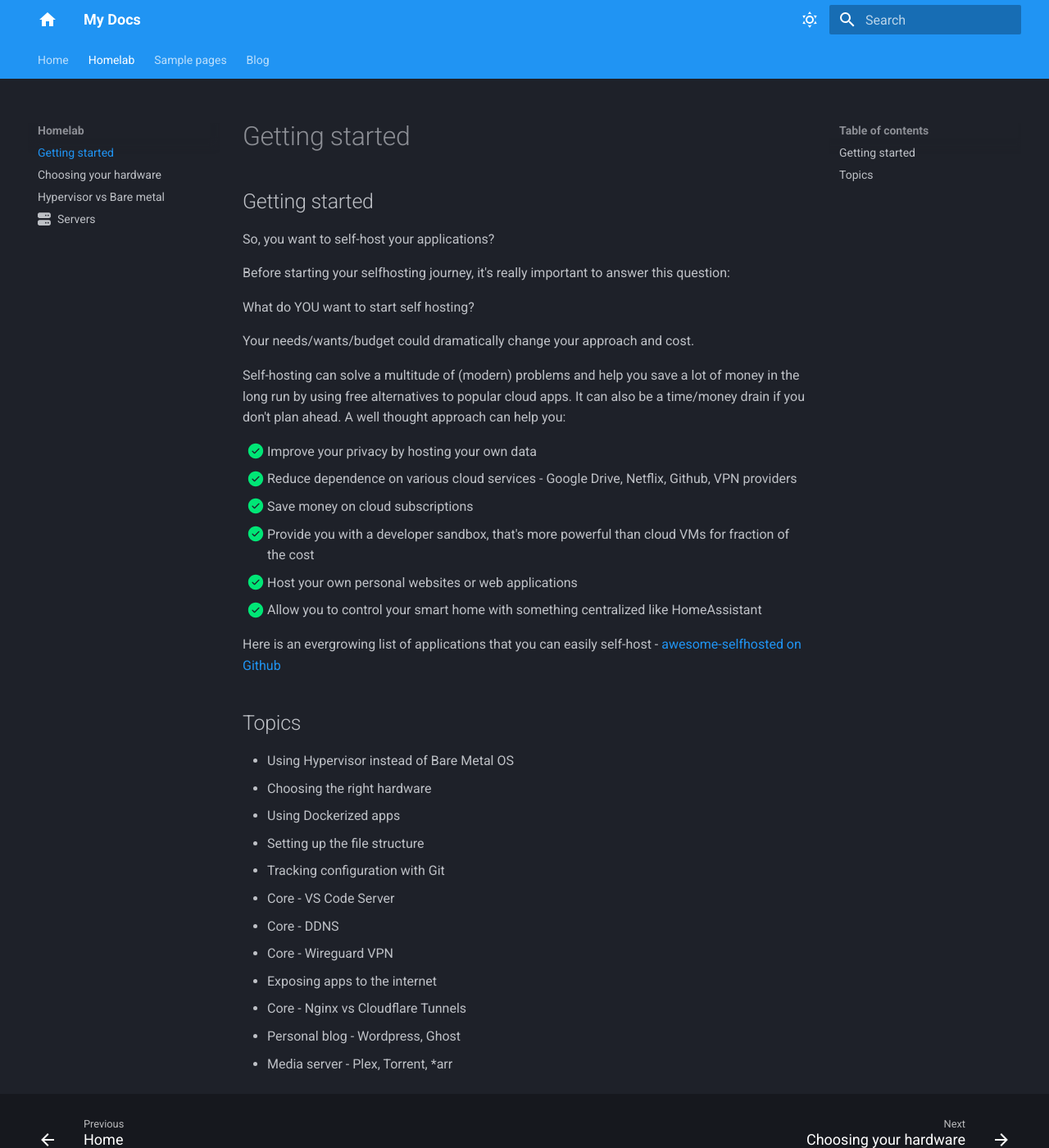
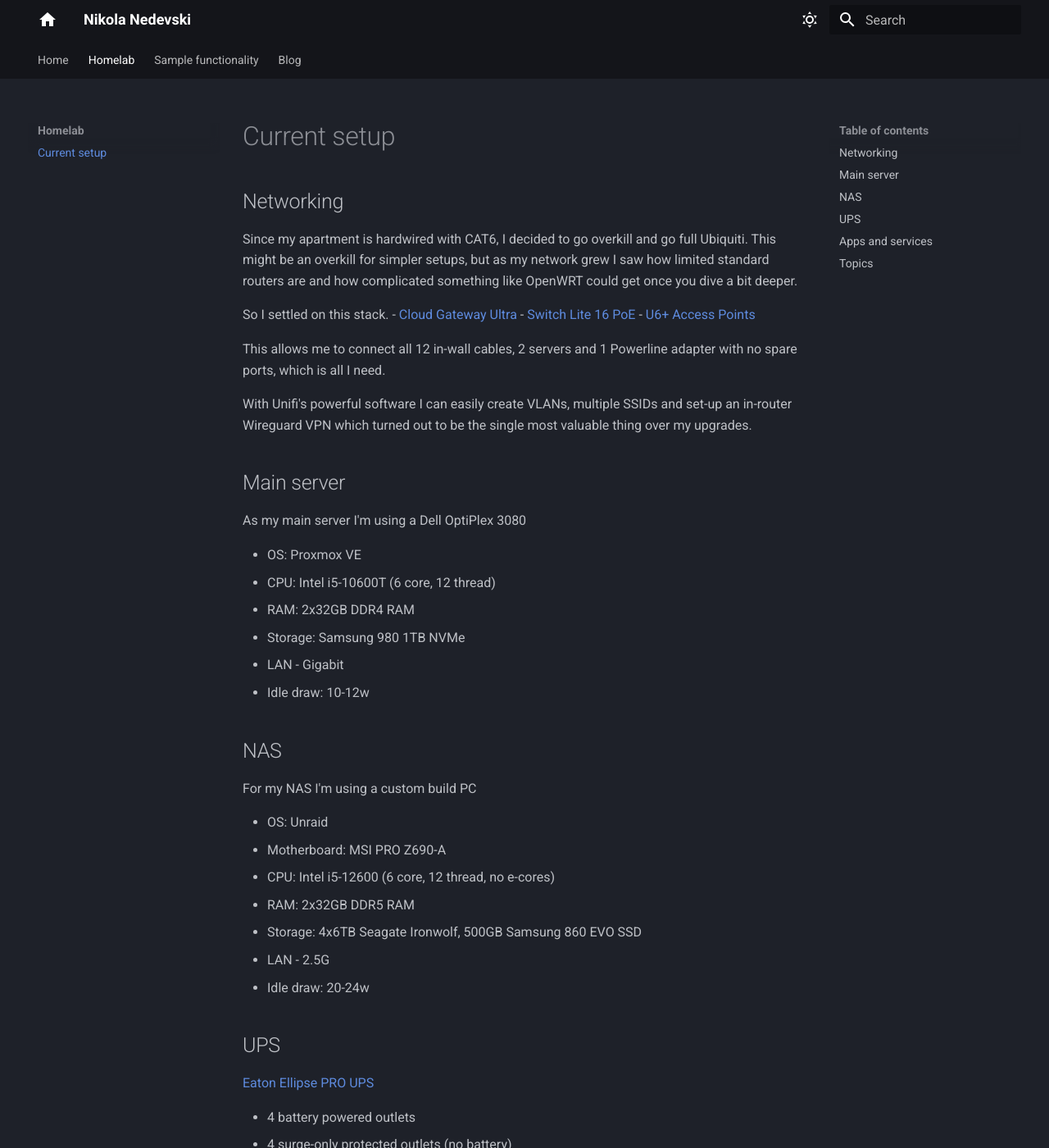
Before and after one commit to nedevski/mkdocs, an MkDocs documentation site: the page built from docs/homelab/index.md, in a window 1280 px wide and 1400 px high. Shown: the whole window at 82% size. Built offline with MkDocs 1.6.1 and Material for MkDocs 9.7.7, drawn with Linux system fonts in a browser that asks for light colours; some of the changed text lies outside the part shown.

Commit message:
restructure

```diff
--- a/docs/blog/.authors.yml
+++ b/docs/blog/.authors.yml
@@ -1,7 +1,7 @@
 authors:
   nedevski:
     name: Nikola Nedevski # Author name
-    description: asdf # Author description
+    description: Senior .NET Developer # Author description
     avatar: https://avatars.githubusercontent.com/u/7324633 # Author avatar
     slug: nedevski # Author profile slug
     url: https://github.com/nedevski # Author website URL
--- a/docs/homelab/index.md
+++ b/docs/homelab/index.md
@@ -1,28 +1,62 @@
 ---
-title: Getting started
+title: Current setup
 ---
 
-## Getting started
+## Networking
 
-So, you want to self-host your applications?
+Since my apartment is hardwired with CAT6, I decided to go overkill and go full Ubiquiti. This might be an overkill for simpler setups, but as my network grew I saw how limited standard routers are and how complicated something like OpenWRT could get once you dive a bit deeper.
 
-Before starting your selfhosting journey, it's really important to answer this question:
+So I settled on this stack.
+- [Cloud Gateway Ultra](https://eu.store.ui.com/eu/en/products/ucg-ultra)
+- [Switch Lite 16 PoE](https://eu.store.ui.com/eu/en/category/switching-utility/products/usw-lite-16-poe)
+- [U6+ Access Points](https://eu.store.ui.com/eu/en/category/all-wifi/products/u6-plus)
 
-What do YOU want to start self hosting?
+This allows me to connect all 12 in-wall cables, 2 servers and 1 Powerline adapter with no spare ports, which is all I need.
 
-Your needs/wants/budget could dramatically change your approach and cost.
+With Unifi's powerful software I can easily create VLANs, multiple SSIDs and set-up an in-router Wireguard VPN which turned out to be the single most valuable thing over my upgrades.
 
-Self-hosting can solve a multitude of (modern) problems and help you save a lot of money in the long run by using free alternatives to popular cloud apps. It can also be a time/money drain if you don't plan ahead. A well thought approach can help you:
+## Main server
 
-- [x] Improve your privacy by hosting your own data
-- [x] Reduce dependence on various cloud services - Google Drive, Netflix, Github, VPN providers
-- [x] Save money on cloud subscriptions
-- [x] Provide you with a developer sandbox, that's more powerful than cloud VMs for fraction of the cost
-- [x] Host your own personal websites or web applications
-- [x] Allow you to control your smart home with something centralized like HomeAssistant
+As my main server I'm using a Dell OptiPlex 3080
 
-Here is an evergrowing list of applications that you can easily self-host - [awesome-selfhosted on Github](https://github.com/awesome-selfhosted/awesome-selfhosted)
+- OS: Proxmox VE
+- CPU: Intel i5-10600T (6 core, 12 thread)
+- RAM: 2x32GB DDR4 RAM
+- Storage: Samsung 980 1TB NVMe
+- LAN - Gigabit
+- Idle draw: 10-12w
 
+## NAS
+
+For my NAS I'm using a custom build PC
+
+- OS: Unraid
+- Motherboard: MSI PRO Z690-A
+- CPU: Intel i5-12600 (6 core, 12 thread, no e-cores)
+- RAM: 2x32GB DDR5 RAM
+- Storage: 4x6TB Seagate Ironwolf, 500GB Samsung 860 EVO SSD
+- LAN - 2.5G
+- Idle draw: 20-24w
+
+## UPS
+
+[Eaton Ellipse PRO UPS](https://www.eaton.com/bg/en-gb/skuPage.ELP1600DIN.html)
+
+- 4 battery powered outlets
+- 4 surge-only protected outlets (no battery)
+- USB connection
+
+## Apps and services
+
+- Networking overview
+- Mini PC overview
+  - Home Assistant
+  - Ubuntu + Docker
+- NAS Overview
+  - Immich
+  - Media stack - Plex, *arr, qBit
+  - Dev stack - Gitea, Gitea Runner, Sonarqube
+  - Dawarich (Location Timeline)
 
 ## Topics
 - Using Hypervisor instead of Bare Metal OS
--- a/mkdocs.yml
+++ b/mkdocs.yml
@@ -1,5 +1,6 @@
-site_name: My Docs
-site_url: http://mkdocs.nedevski.com
+site_name: Nikola Nedevski
+site_url: https://blog.nedevski.com
+
 theme:
   name: material
   icon:
@@ -9,13 +10,13 @@
       toggle:
         icon: material/weather-sunny
         name: Dark mode
-      primary: blue
+      primary: black
       accent: deep purple
     - scheme: default
       toggle:
         icon: material/weather-night
         name: Light mode
-      primary: blue
+      primary: indigo
       accent: deep purple
   features:
     - content.code.copy
@@ -67,10 +68,12 @@
 extra:
   generator: true
   social:
+    - icon: fontawesome/solid/address-card
+      link: https://cv.nedevski.com
+    - icon: fontawesome/brands/linkedin
+      link: https://linkedin.com/in/nedevski
     - icon: fontawesome/brands/github
       link: https://github.com/nedevski
-    - icon: fontawesome/brands/linkedin
-      link: https://linkedin.com/in/nedevski
 
 copyright: Copyright &copy; 2025 Nikola Nedevski
 
@@ -78,10 +81,7 @@
   - Home: index.md
   - Homelab:
       - homelab/index.md
-      - Choosing your hardware: homelab/choosing-your-hardware.md
-      - Hypervisor vs Bare metal: homelab/hypervisor-vs-bare-metal.md
-      - Servers: homelab/servers.md
-  - Sample pages:
+  - Sample functionality:
       - Examples: examples.md
   - Blog:
       - blog/index.md
```
Also changed, not shown: docs/homelab/choosing-your-hardware.md (deleted, +0 -68 lines), docs/homelab/hypervisor-vs-bare-metal.md (deleted, +0 -48 lines), docs/homelab/my-setup.md (deleted, +0 -22 lines), docs/homelab/servers.md (deleted, +0 -149 lines).
